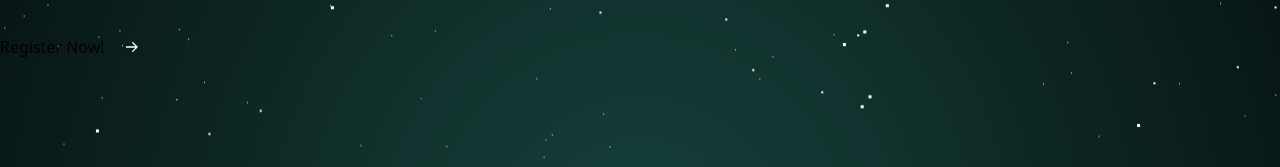
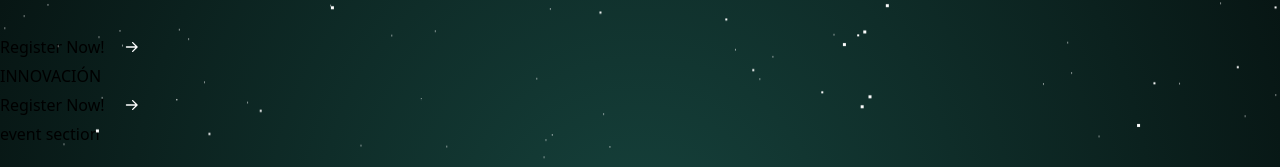
Before and after one commit to benedicti0n/INNOVACION2025, a React (Vite) app: page / in a window 1280 px wide. Shown: the part 554-721 px from the top of the page. Built offline with nearby package versions, Linux system fonts and the light colour scheme.

Commit message:
homepage component

```diff
--- a/src/App.jsx
+++ b/src/App.jsx
@@ -1,13 +1,25 @@
 import StarryBackground from "./components/StarryBackground/StarryBackground"
 import Navbar from "./components/Navbar/Navbar"
+import Homepage from "./components/Homepage/Homepage"
+
 function App() {
 
   return (
     <div className="h-screen w-full">
+      {/* will act as an fixed background */}
       <StarryBackground />
 
+      {/* main sections which will scroll through smooth scroll */}
       <div className="h-full lg:mx-40 lg:my-5">
+        {/* navbar will stay fixed */}
         <Navbar />
+
+        <Homepage />
+
+        {/* About us and events section */}
+        <div className="h-screen w-full">
+          <h1>event section</h1>
+        </div>
       </div>
     </div>
   )
--- /dev/null
+++ b/src/components/Homepage/Homepage.jsx
@@ -0,0 +1,15 @@
+import React from 'react'
+import RegisterBtn from "../RegisterBtn/RegisterBtn"
+
+const Homepage = () => {
+    return (
+        // Home page
+        < div className="homepage h-full flex justify-center items-center flex-col pb-36" >
+            <h1 className="text-8xl text-white font-[Quantum] pb-11">INNOVACIÓN</h1>
+            <RegisterBtn />
+        </ div >
+
+    )
+}
+
+export default Homepage
```
